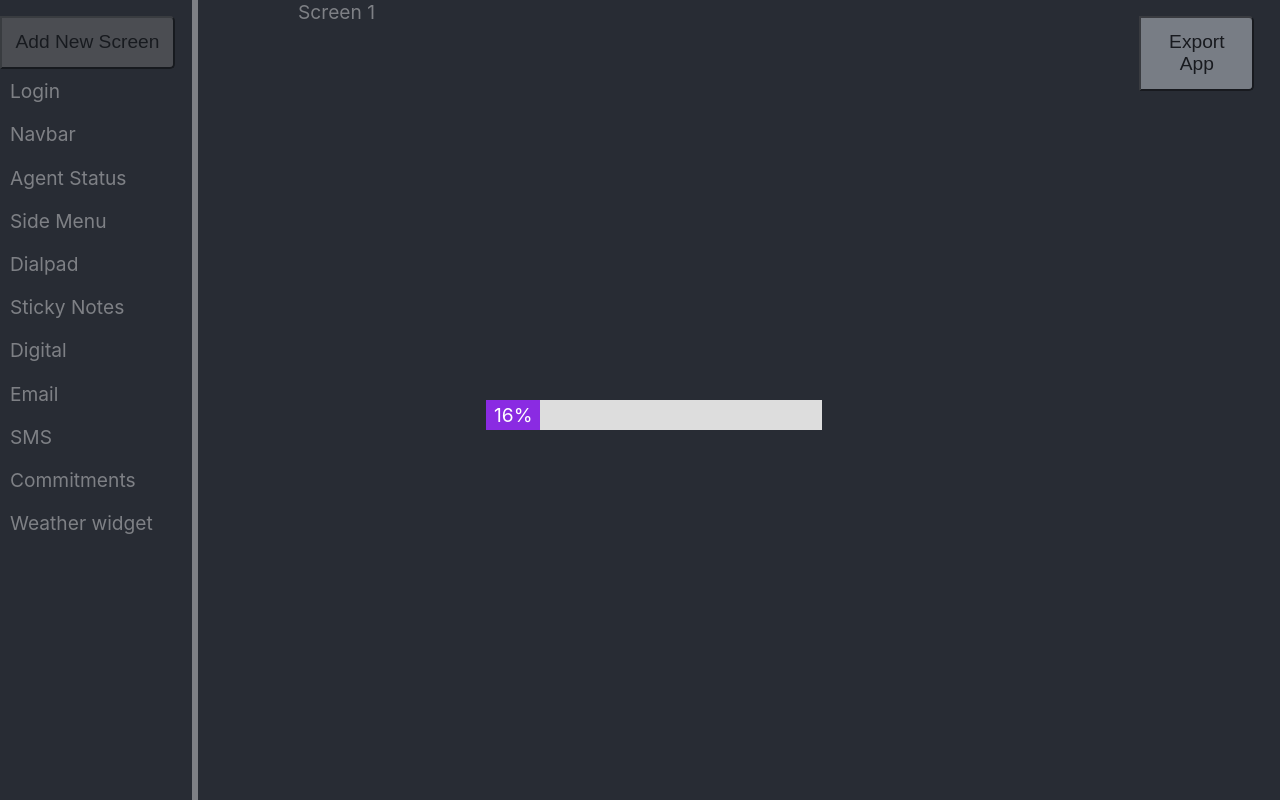
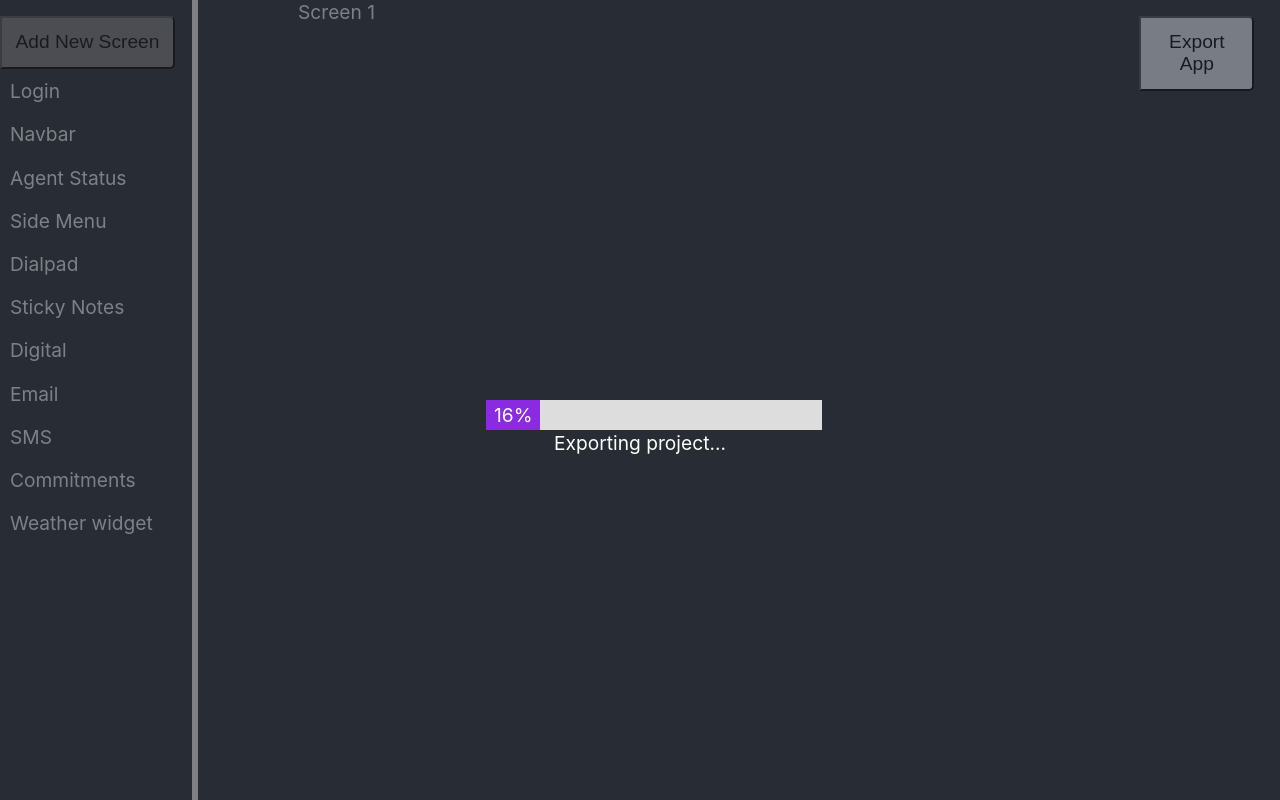
Before and after one commit to pankajrode0077/learningReact, a React (Create React App) app: page / in a window 1280 px wide. Both pictures are taken after a click on the button "Export App". Built offline with nearby package versions, Linux system fonts and the light colour scheme.

Commit message:
add progress message

```diff
--- a/src/App.css
+++ b/src/App.css
@@ -262,3 +262,8 @@ button:hover {
   pointer-events: none;
   opacity: 0.4;
 }
+
+.progress-msg-position {
+  position: relative;
+  top: 2.7rem;
+}
--- a/src/App.js
+++ b/src/App.js
@@ -244,9 +244,13 @@ const updateView = (lbl)=>{
     }
     <div>
     {state &&(
+      <>
      <div id="myProgress" className = 'progress-bar' onClick={move}>
-     <div id="myBar" style={{width: `${progWidth}%`}}>{progWidth}%</div>
+     <div id="myBar" style={{width: `${progWidth}%`}}>{progWidth}%
+     </div>
     </div>
+    <span className="progress-msg-position"> Exporting project...</span>
+    </>
     )}
     </div>
 
```
